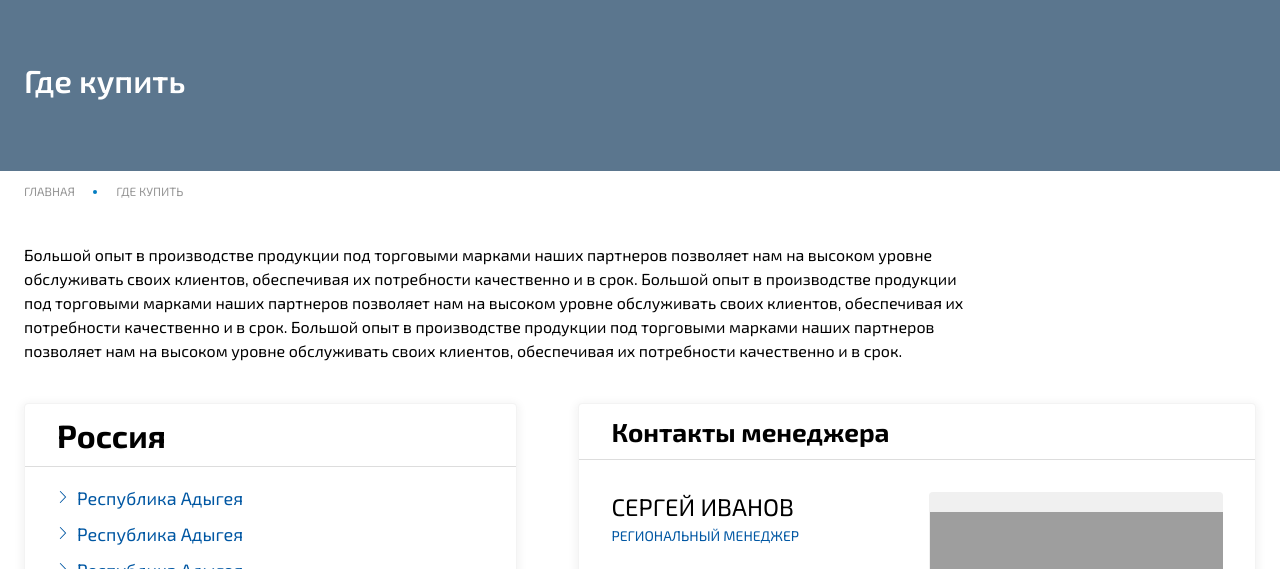
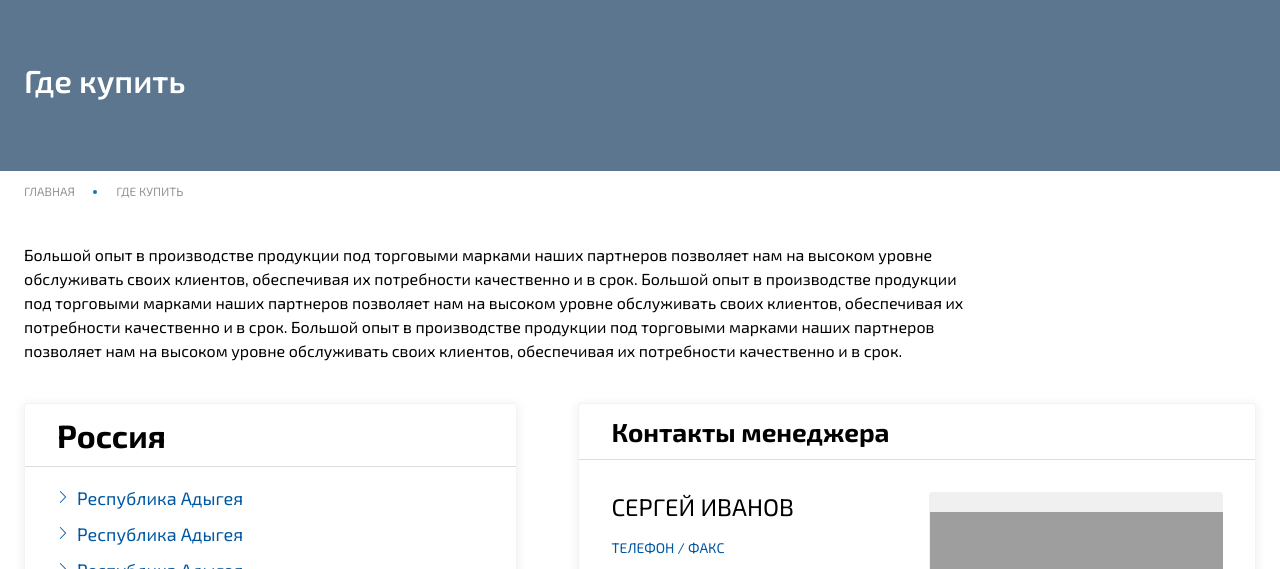
Before and after one commit to Alekseevich-psk/s-70_10.01.2023_vixen-paint, a plain HTML site: page dist/index.html in a window 1280 px wide. Shown: the part 155-724 px from the top of the page. Drawn offline with Linux system fonts and the light colour scheme; grey boxes are pictures that could not be loaded.

Commit message:
fixed desc name

```diff
--- a/dist/index.html
+++ b/dist/index.html
@@ -269,7 +269,6 @@
               <div class="m-info__manager manager">
                 <div class="manager__inner">
                   <div class="manager__name">Сергей Иванов</div>
-                  <div class="manager__desc manager__desc--mng">Региональный менеджер</div>
                   <div class="manager__contacts">
                     <div class="manager__phones">
                       <div class="manager__desc">Телефон / Факс </div>
```
Also changed, not shown: app/html/sections/m-info.html (+0 -1 lines).
